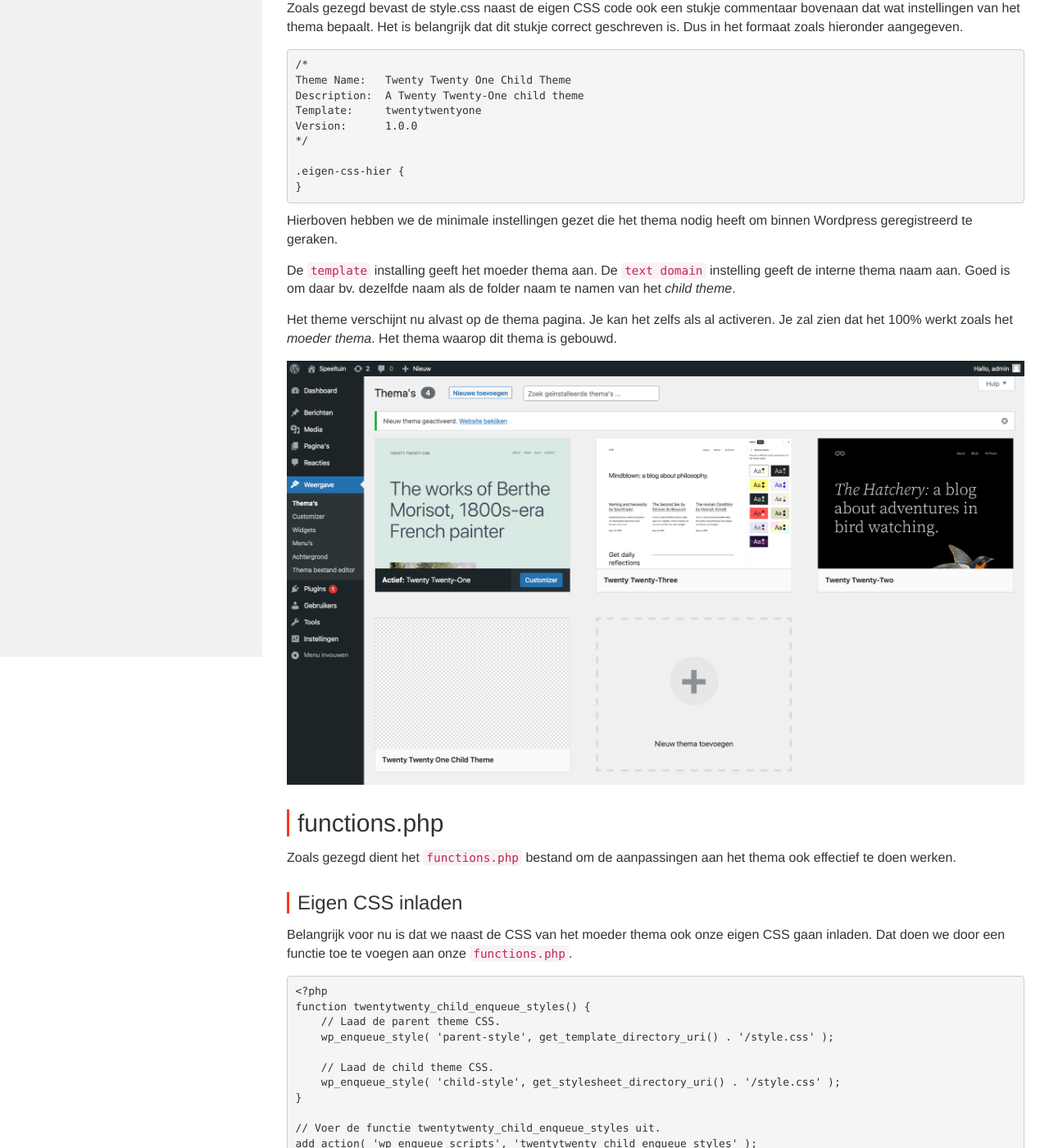
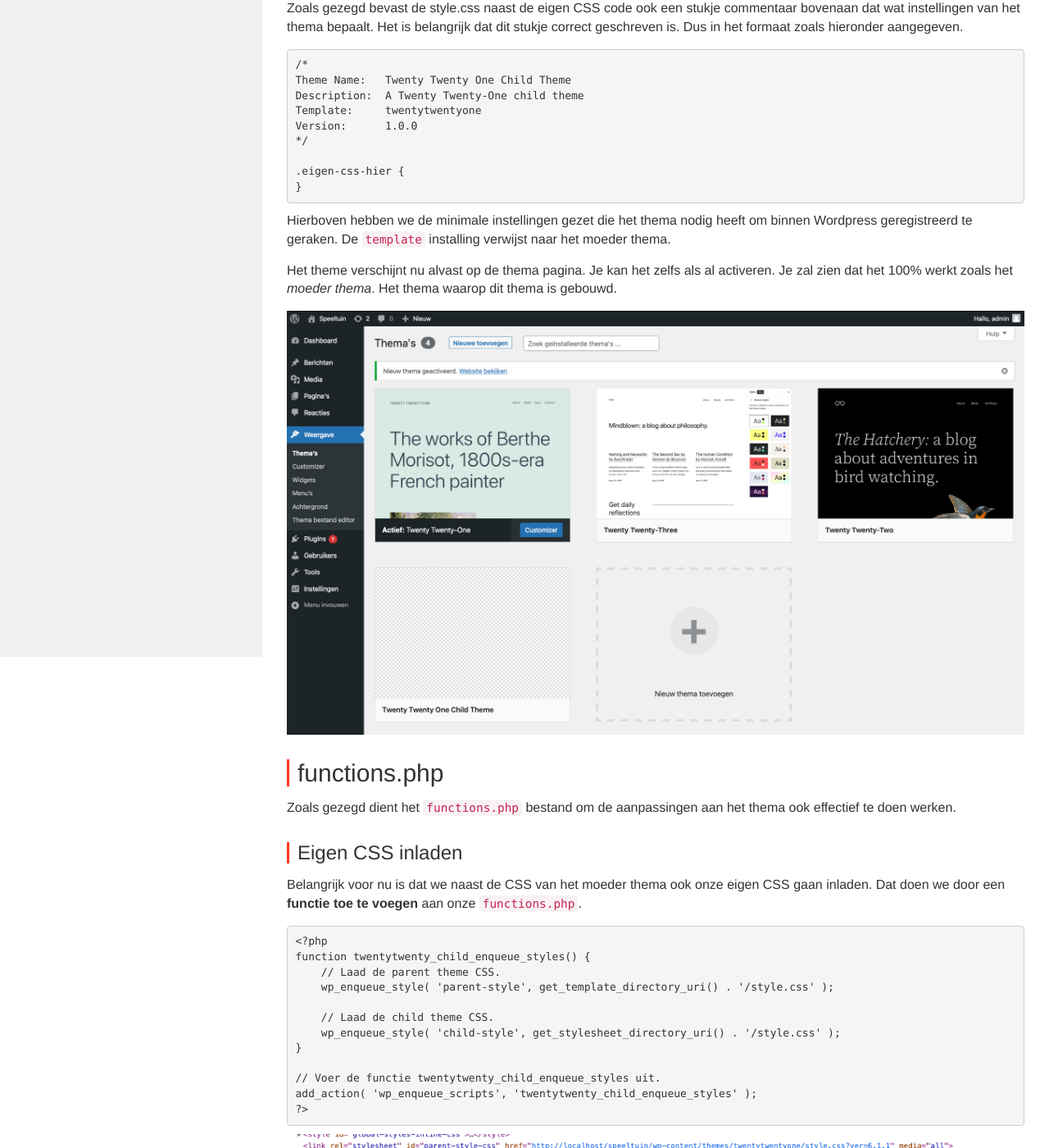
Before and after one commit to Syntra-Brussel/dynamische-webtechnieken, a Jekyll site: the page built from wordpress/child-theme.md, in a window 1280 px wide and 1400 px high, scrolled down 699 px. Shown: the whole window at 82% size. Built offline with Jekyll 4.4.1, drawn with Linux system fonts in a browser that asks for light colours; nearby versions of some CDN libraries; a script that is not in the unit is left out.

Commit message:
Update child-theme.md

```diff
--- a/wordpress/child-theme.md
+++ b/wordpress/child-theme.md
@@ -37,9 +37,7 @@
 </pre>
 
 Hierboven hebben we de minimale instellingen gezet die het thema nodig heeft om binnen Wordpress geregistreerd te geraken.
-
-De <code>template</code> installing geeft het moeder thema aan.
-De <code>text domain</code> instelling geeft de interne thema naam aan. Goed is om daar bv. dezelfde naam als de folder naam te namen van het <em>child theme</em>.
+De <code>template</code> installing verwijst naar het moeder thema.
 
 Het theme verschijnt nu alvast op de thema pagina. Je kan het zelfs als al activeren. Je zal zien dat het 100% werkt zoals het <em>moeder thema</em>. Het thema waarop dit thema is gebouwd.
 
@@ -51,7 +49,7 @@
 
 ### Eigen CSS inladen
 
-Belangrijk voor nu is dat we naast de CSS van het moeder thema ook onze eigen CSS gaan inladen. Dat doen we door een functie toe te voegen aan onze <code>functions.php</code>.
+Belangrijk voor nu is dat we naast de CSS van het moeder thema ook onze eigen CSS gaan inladen. Dat doen we door een <strong>functie toe te voegen</strong> aan onze <code>functions.php</code>.
 
 <pre>
 &lt;?php
```
